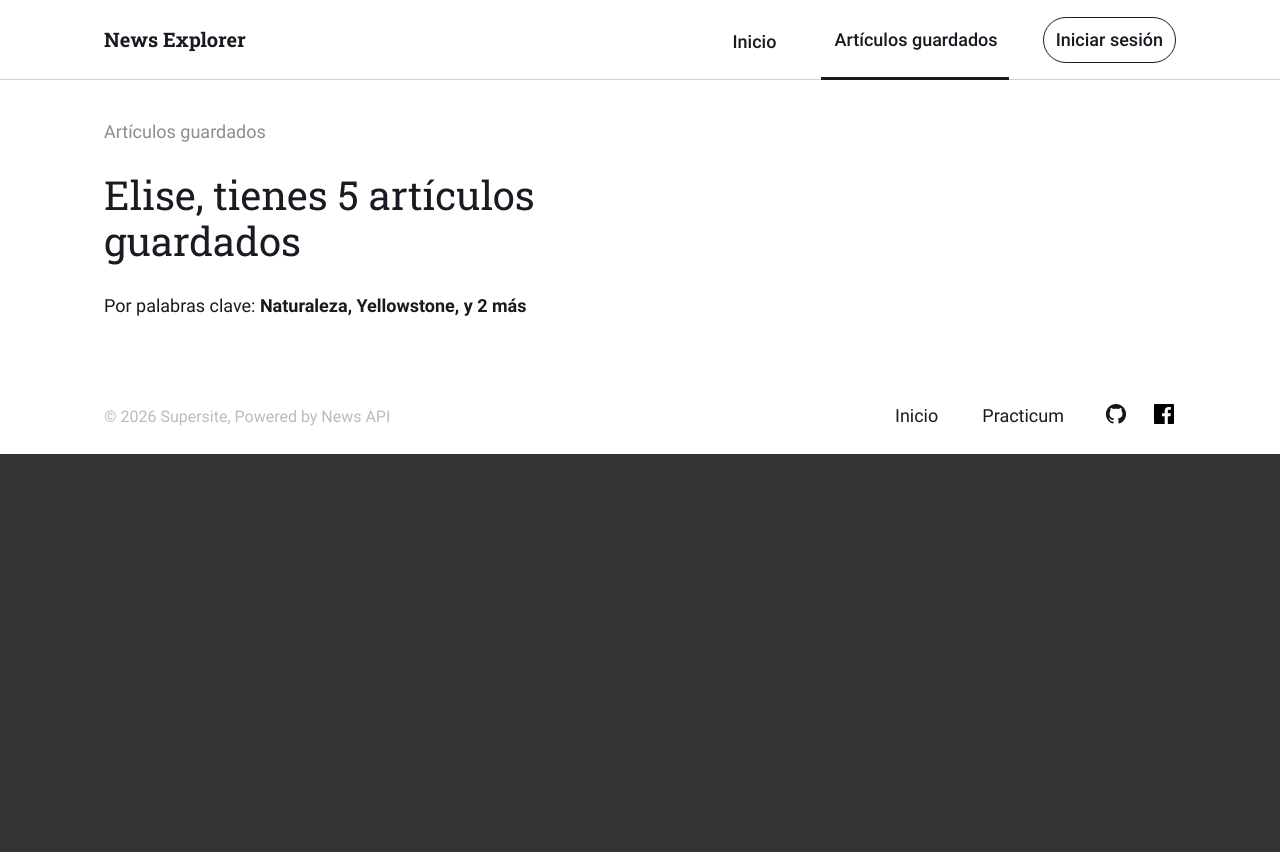
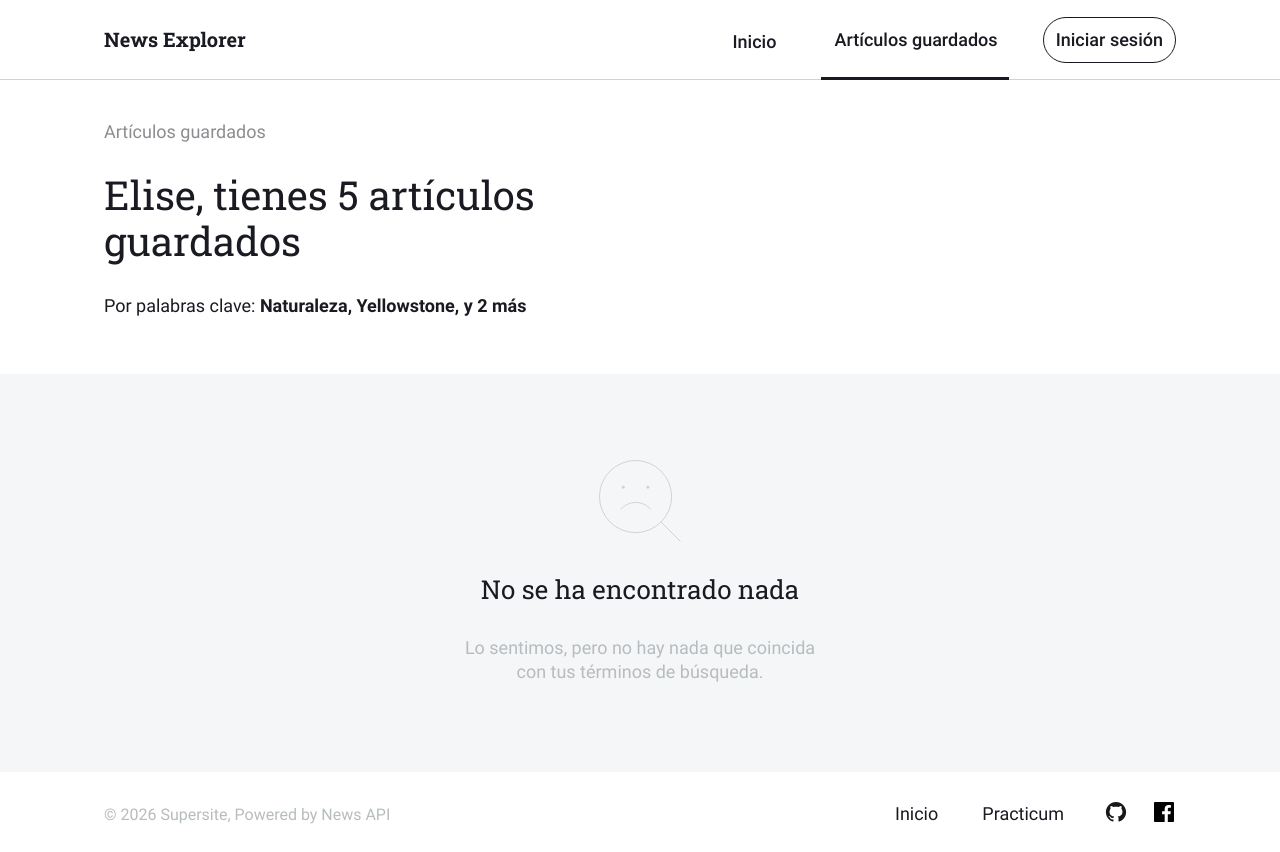
Before and after one commit to PacoZ2024/news-explorer-frontend, a React (Vite) app: page /saved-news in a window 1280 px wide. Before the commit the page ends 800 px from the top, so only its background shows below. Built offline with nearby package versions, Linux system fonts and the light colour scheme.

Commit message:
feat(NewsCardList): Se incorpora la parte del componente News Card List referente a que la busqueda no arrojo ningun resultado

```diff
--- a/src/components/NewsCardList/NewsCardList.css
+++ b/src/components/NewsCardList/NewsCardList.css
@@ -1,5 +1,37 @@
-.newscardlist {
-  background-color: #000000;
-  font-family: "Inter", Arial, sans-serif;
-  color: #ffffff;
+.news-card-list {
+  max-width: 1440px;
+  background: #f5f6f7;
 }
+
+.news-card-list__not-found-content {
+  width: 356px;
+  margin: 0 auto;
+  padding: 86px 0 88px;
+  display: flex;
+  flex-direction: column;
+  align-items: center;
+}
+
+.news-card-list__not-found-image {
+  width: 82.5px;
+  height: 82.5px;
+}
+
+.news-card-list__not-found-title {
+  margin: 31.5px 0 16px;
+  font-family: 'Roboto Slab';
+  font-weight: 400;
+  font-size: 26px;
+  line-height: 30px;
+  color: #1a1b22;
+}
+
+.news-card-list__not-found-message {
+  margin: 16px 0 0;
+  font-family: 'Roboto';
+  font-weight: 400;
+  font-size: 18px;
+  line-height: 24px;
+  color: #b6bcbf;
+  text-align: center;
+}
--- a/src/components/NewsCardList/NewsCardList.jsx
+++ b/src/components/NewsCardList/NewsCardList.jsx
@@ -0,0 +1,22 @@
+import notFound from '../../assets/images/not-found.svg';
+
+export default function NewsCardList() {
+  return (
+    <section className='news-card-list'>
+      <div className='news-card-list__not-found-content'>
+        <img
+          className='news-card-list__not-found-image'
+          src={notFound}
+          alt='Resultados no encontrados'
+        />
+        <h2 className='news-card-list__not-found-title'>
+          No se ha encontrado nada
+        </h2>
+        <p className='news-card-list__not-found-message'>
+          Lo sentimos, pero no hay nada que coincida con tus términos de
+          búsqueda.
+        </p>
+      </div>
+    </section>
+  );
+}
--- a/src/components/SavedNews/SavedNews.jsx
+++ b/src/components/SavedNews/SavedNews.jsx
@@ -1,9 +1,11 @@
 import SavedNewsHeader from '../SavedNewsHeader/SavedNewsHeader.jsx';
+import NewsCardList from '../NewsCardList/NewsCardList.jsx';
 
 export default function SavedNews() {
   return (
     <div className='saved-news'>
       <SavedNewsHeader />
+      <NewsCardList />
     </div>
   );
 }
```
Also changed, not shown: src/assets/images/not-found.svg (added).
